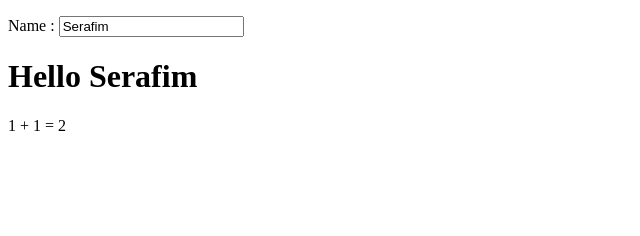
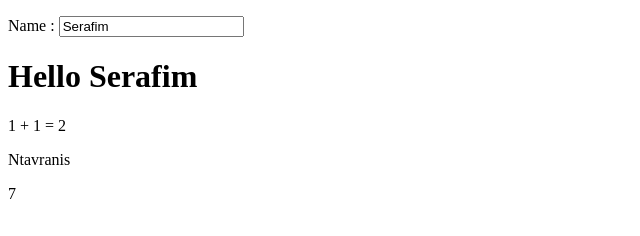
Before and after one commit to SerDavran/angular_demo, a plain HTML site: page index.html in a window 1280 px wide. Shown: the full height of the page, 0-640 px from the left. Drawn offline with nearby package versions, Linux system fonts and the light colour scheme.

Commit message:
Object and arrays

```diff
--- a/controller.js
+++ b/controller.js
@@ -1,3 +1,7 @@
 app.controller('myController', function($scope) {
     $scope.name = 'Serafim';
+    // Object
+    $scope.person = {firstName:'Serafim', lastName:'Ntavranis'};
+    // Arrays
+    $scope.myArray = [1, 3, 6, 7];
 });
--- a/index.html
+++ b/index.html
@@ -1,12 +1,16 @@
 <!DOCTYPE html>
 <html lang="en-US">
     <script src="https://ajax.googleapis.com/ajax/libs/angularjs/1.6.9/angular.min.js"></script>
-    <body>
+    <body ng-app="myApp">
 
-        <div ng-app="myApp" ng-controller="myController">
+        <div ng-controller="myController">
             <p>Name : <input type="text" ng-model="name"></p>
             <h1>Hello {{name}}</h1>
             <p>1 + 1 = {{ 1+1 }}</p>
+            <!-- Object -->
+            <p>{{ person.lastName }}</p>
+            <!-- Arrays -->
+            <p>{{ myArray[3] }}</p>
         </div>
 
     </body>
```
